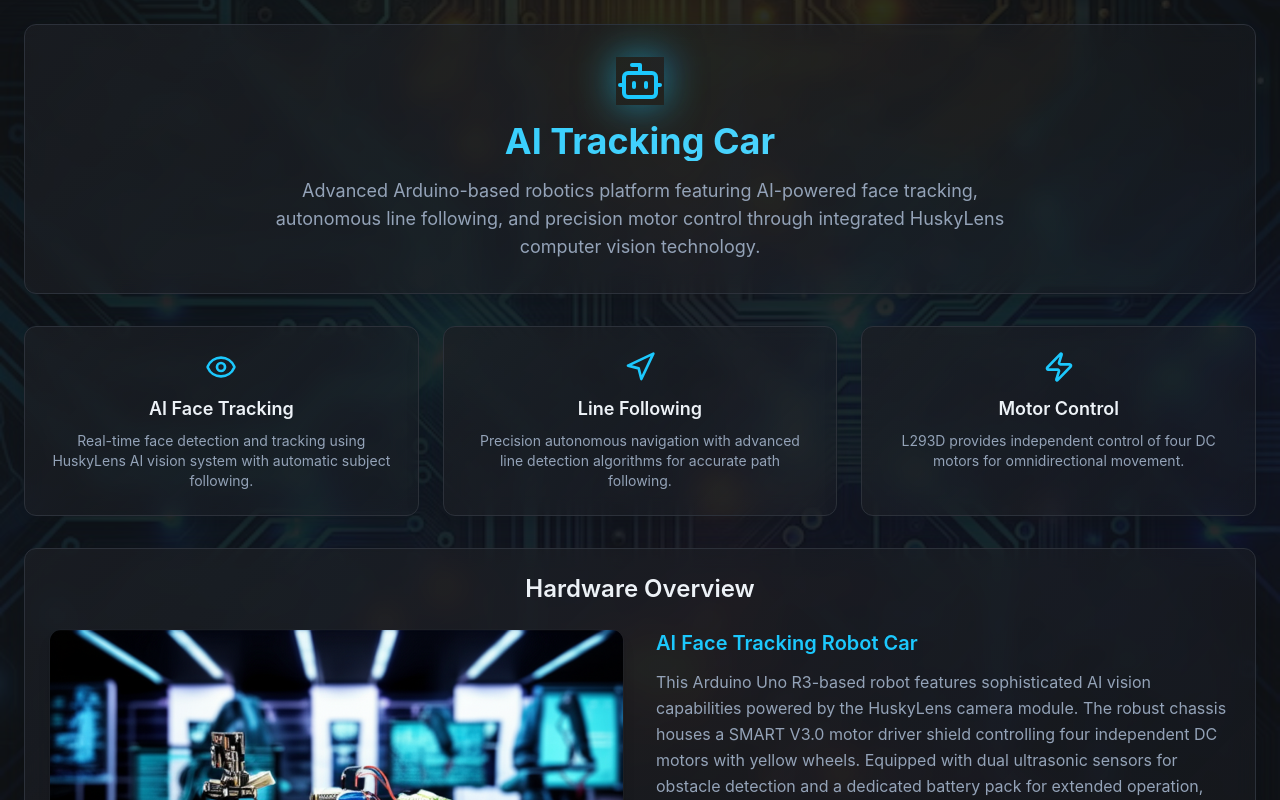
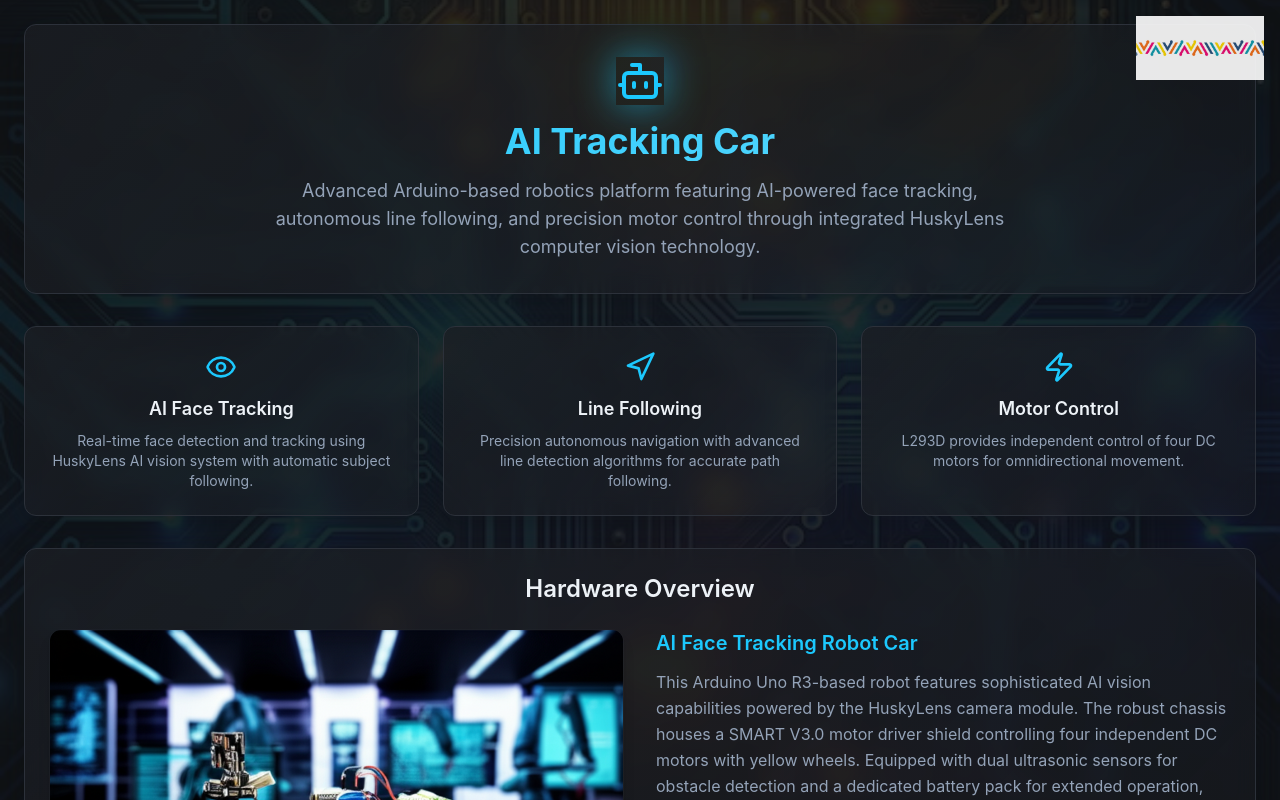
Before and after one commit to farespokemon1-beep/husky-face-drive, a React (Vite) app: page / in a window 1280 px wide. Shown: the top 800 px of the page. Built offline with nearby package versions, Linux system fonts and the light colour scheme.

Commit message:
Add FabLab logo to website
Added the Al Hasa FabLab logo to the corner of the website.
**Files edited:**
- src/pages/RobotDashboard.tsx

```diff
--- a/src/pages/RobotDashboard.tsx
+++ b/src/pages/RobotDashboard.tsx
@@ -13,6 +13,7 @@ import {
   User,
   Star
 } from "lucide-react";
+import fablabLogo from "@/assets/fablab-logo.png";
 
 const RobotDashboard = () => {
   return (
@@ -25,6 +26,15 @@ const RobotDashboard = () => {
         }}
       />
       <div className="fixed inset-0 bg-background/70 z-0" />
+
+      {/* FabLab Logo */}
+      <div className="fixed top-4 right-4 z-20">
+        <img
+          src={fablabLogo}
+          alt="Al Hasa FabLab Logo"
+          className="h-16 w-auto opacity-90 hover:opacity-100 transition-opacity duration-300"
+        />
+      </div>
 
       {/* Content */}
       <div className="relative z-10">
```
Also changed, not shown: src/assets/fablab-logo.png (added).
